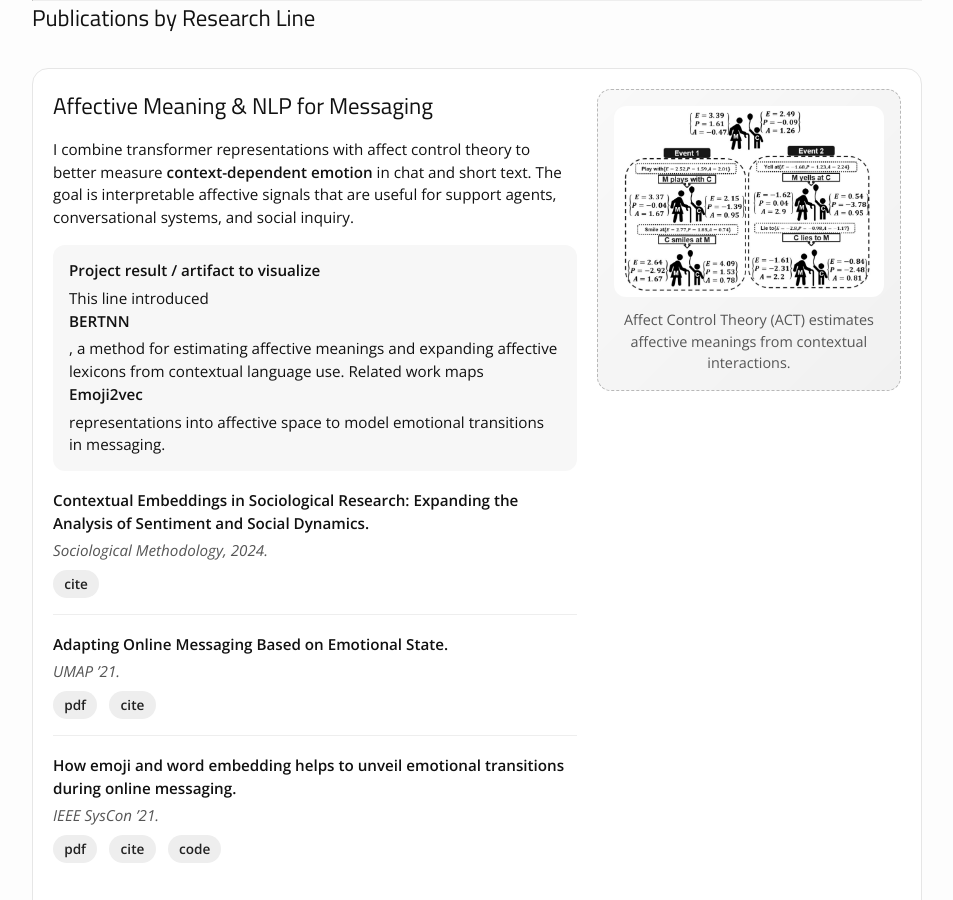
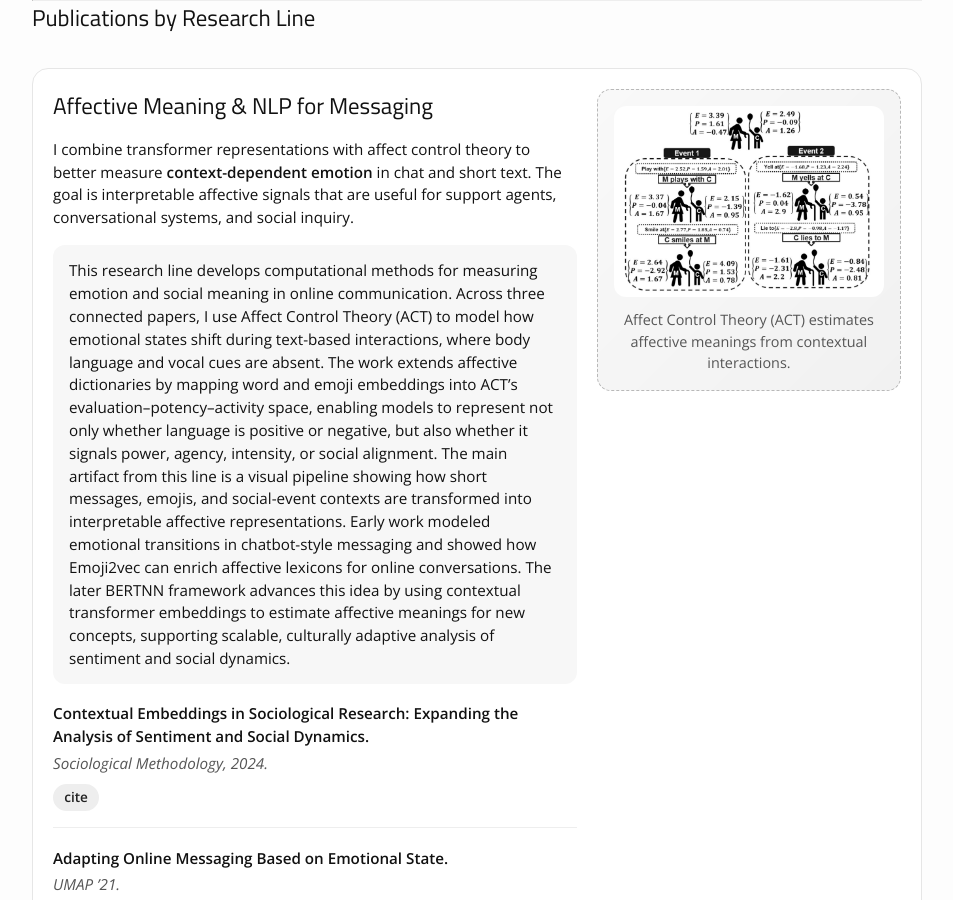
Before and after one commit to moeenm/moeenm.github.io, a Jekyll site: the page built from research.md, in a window 1280 px wide and 900 px high, scrolled down 786 px. Shown: the whole window, without its empty margins (163-1116 px from the left). Built offline with Jekyll 4.4.1, drawn with Linux system fonts in a browser that asks for light colours.

Commit message:
Update research.md

```diff
--- a/research.md
+++ b/research.md
@@ -242,10 +242,9 @@
       </p>
 
       <div class="result-callout">
-        <strong>Project result / artifact to visualize</strong>
-        This line introduced <strong>BERTNN</strong>, a method for estimating affective meanings and expanding
-        affective lexicons from contextual language use. Related work maps <strong>Emoji2vec</strong>
-        representations into affective space to model emotional transitions in messaging.
+ This research line develops computational methods for measuring emotion and social meaning in online communication. Across three connected papers, I use Affect Control Theory (ACT) to model how emotional states shift during text-based interactions, where body language and vocal cues are absent. The work extends affective dictionaries by mapping word and emoji embeddings into ACT’s evaluation–potency–activity space, enabling models to represent not only whether language is positive or negative, but also whether it signals power, agency, intensity, or social alignment.
+
+The main artifact from this line is a visual pipeline showing how short messages, emojis, and social-event contexts are transformed into interpretable affective representations. Early work modeled emotional transitions in chatbot-style messaging and showed how Emoji2vec can enrich affective lexicons for online conversations. The later BERTNN framework advances this idea by using contextual transformer embeddings to estimate affective meanings for new concepts, supporting scalable, culturally adaptive analysis of sentiment and social dynamics.
       </div>
 
       <div class="publication">
```
